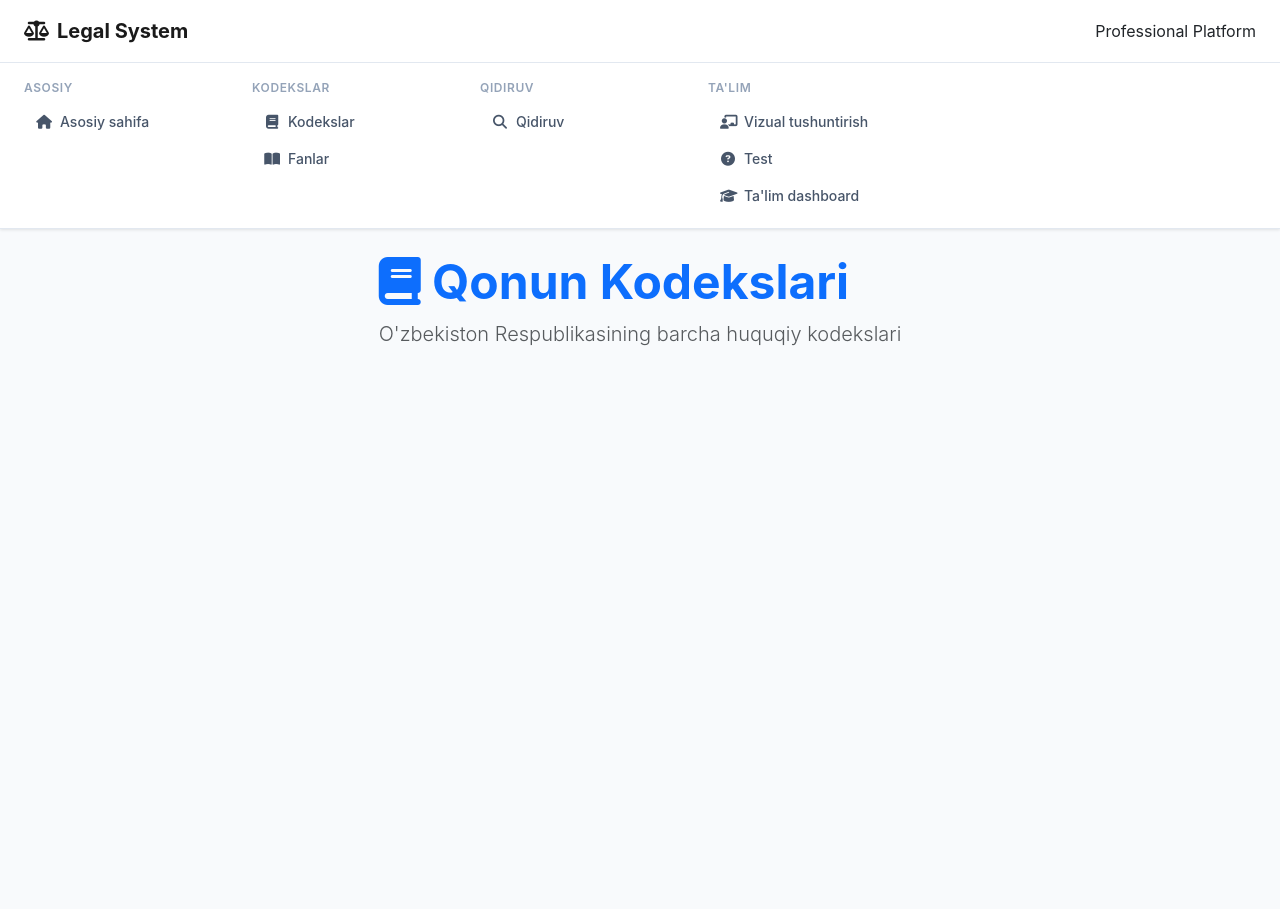
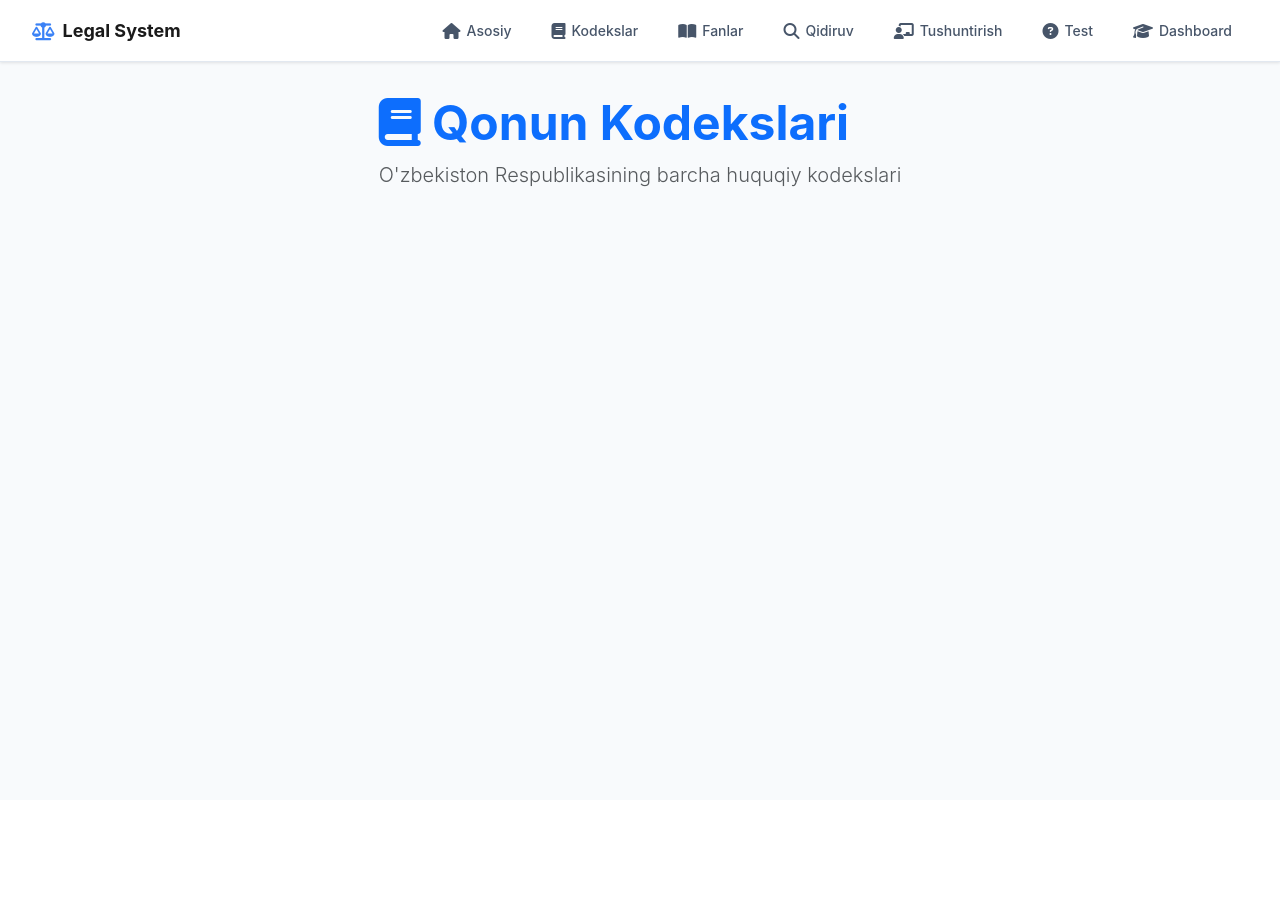
Before and after one commit to akmaljaxonkulov1221-web/Website, a Flask app: template templates/codes.html in a window 1280 px wide. After the commit the page ends 187 px from the top, so only its background shows below. Run offline with Flask 3, Linux system fonts and the light colour scheme; the template is opened without the code that fills it, so the values that code supplies are empty.

Commit message:
Update navigation to compact style matching uploaded image

```diff
--- a/templates/professional_base.html
+++ b/templates/professional_base.html
@@ -35,64 +35,44 @@
             box-shadow: 0 1px 3px rgba(0,0,0,0.1);
         }
 
-        .nav-header {
-            padding: 16px 24px;
-            border-bottom: 1px solid #e2e8f0;
+        .nav-container {
             display: flex;
             align-items: center;
             justify-content: space-between;
+            padding: 12px 24px;
         }
 
-        .nav-title {
-            font-size: 20px;
+        .nav-brand {
+            display: flex;
+            align-items: center;
+            gap: 8px;
+            font-size: 18px;
             font-weight: 700;
             color: #1a1a1a;
+        }
+
+        .nav-brand i {
+            color: #3b82f6;
+        }
+
+        .nav-menu {
             display: flex;
             align-items: center;
             gap: 8px;
         }
 
-        .nav-content {
-            padding: 16px 24px;
-        }
-
-        .nav-sections {
-            display: flex;
-            gap: 32px;
-            align-items: flex-start;
-            flex-wrap: wrap;
-        }
-
-        .nav-section {
-            min-width: 150px;
-        }
-
-        .nav-section-title {
-            font-size: 12px;
-            font-weight: 600;
-            color: #94a3b8;
-            text-transform: uppercase;
-            letter-spacing: 0.05em;
-            margin-bottom: 8px;
-        }
-
-        .nav-items {
-            display: flex;
-            flex-direction: column;
-            gap: 4px;
-        }
-
         .nav-item {
             display: flex;
             align-items: center;
-            gap: 8px;
-            padding: 6px 12px;
-            border-radius: 6px;
+            gap: 6px;
+            padding: 8px 16px;
+            border-radius: 8px;
             color: #475569;
             text-decoration: none;
             transition: all 0.2s ease;
             font-weight: 500;
             font-size: 14px;
+            white-space: nowrap;
         }
 
         .nav-item:hover {
@@ -106,9 +86,7 @@
         }
 
         .nav-item i {
-            width: 16px;
-            text-align: center;
-            font-size: 14px;
+            font-size: 16px;
         }
 
         .main-content {
@@ -232,17 +210,29 @@
         }
 
         @media (max-width: 768px) {
-            .nav-sections {
-                flex-direction: column;
-                gap: 16px;
-            }
-
-            .nav-header {
+            .nav-container {
                 padding: 12px 16px;
             }
 
-            .nav-content {
-                padding: 12px 16px;
+            .nav-brand {
+                font-size: 16px;
+            }
+
+            .nav-menu {
+                gap: 4px;
+            }
+
+            .nav-item {
+                padding: 6px 12px;
+                font-size: 13px;
+            }
+
+            .nav-item i {
+                font-size: 14px;
+            }
+
+            .nav-item span {
+                display: none;
             }
 
             .main-content {
@@ -263,20 +253,29 @@
             }
         }
 
-        @media (min-width: 769px) {
-            .nav-sections {
-                gap: 48px;
+        @media (min-width: 769px) and (max-width: 1024px) {
+            .nav-container {
+                padding: 12px 20px;
             }
 
-            .nav-section {
-                min-width: 180px;
+            .nav-menu {
+                gap: 6px;
+            }
+
+            .nav-item {
+                padding: 8px 14px;
             }
         }
 
         @media (min-width: 1024px) {
+            .nav-container {
+                padding: 12px 32px;
+            }
+
             .main-content {
                 max-width: 1400px;
                 margin: 0 auto;
+                padding: 32px;
             }
         }
     </style>
@@ -286,60 +285,41 @@
 <body>
     <div class="app-container">
         <nav class="top-nav">
-            <div class="nav-header">
-                <div class="nav-title">
+            <div class="nav-container">
+                <div class="nav-brand">
                     <i class="fas fa-balance-scale"></i>
                     Legal System
                 </div>
-                <div class="nav-subtitle">Professional Platform</div>
-            </div>
 
-            <div class="nav-content">
-                <div class="nav-sections">
-                    <div class="nav-section">
-                        <div class="nav-section-title">Asosiy</div>
-                        <div class="nav-items">
+                <div class="nav-menu">
                     <a href="{{ url_for('index') }}" class="nav-item">
-                                <i class="fas fa-home"></i> Asosiy sahifa
+                        <i class="fas fa-home"></i>
+                        <span>Asosiy</span>
                     </a>
-                        </div>
-                    </div>
-
-                    <div class="nav-section">
-                        <div class="nav-section-title">Kodekslar</div>
-                        <div class="nav-items">
                     <a href="{{ url_for('codes') }}" class="nav-item">
-                                <i class="fas fa-book"></i> Kodekslar
+                        <i class="fas fa-book"></i>
+                        <span>Kodekslar</span>
                     </a>
                     <a href="{{ url_for('subjects') }}" class="nav-item">
-                                <i class="fas fa-book-open"></i> Fanlar
+                        <i class="fas fa-book-open"></i>
+                        <span>Fanlar</span>
                     </a>
-                        </div>
-                    </div>
-
-                    <div class="nav-section">
-                        <div class="nav-section-title">Qidiruv</div>
-                        <div class="nav-items">
                     <a href="{{ url_for('search') }}" class="nav-item">
-                                <i class="fas fa-search"></i> Qidiruv
+                        <i class="fas fa-search"></i>
+                        <span>Qidiruv</span>
                     </a>
-                        </div>
-                    </div>
-
-                    <div class="nav-section">
-                        <div class="nav-section-title">Ta'lim</div>
-                        <div class="nav-items">
                     <a href="{{ url_for('visual_explanations') }}" class="nav-item">
-                                <i class="fas fa-chalkboard-teacher"></i> Vizual tushuntirish
+                        <i class="fas fa-chalkboard-teacher"></i>
+                        <span>Tushuntirish</span>
                     </a>
                     <a href="{{ url_for('interactive_quiz') }}" class="nav-item">
-                                <i class="fas fa-question-circle"></i> Test
+                        <i class="fas fa-question-circle"></i>
+                        <span>Test</span>
                     </a>
                     <a href="{{ url_for('education_dashboard') }}" class="nav-item">
-                                <i class="fas fa-graduation-cap"></i> Ta'lim dashboard
+                        <i class="fas fa-graduation-cap"></i>
+                        <span>Dashboard</span>
                     </a>
-                        </div>
-                    </div>
                 </div>
             </div>
         </nav>
```
Lines whose indentation alone changed are shown as unchanged.
